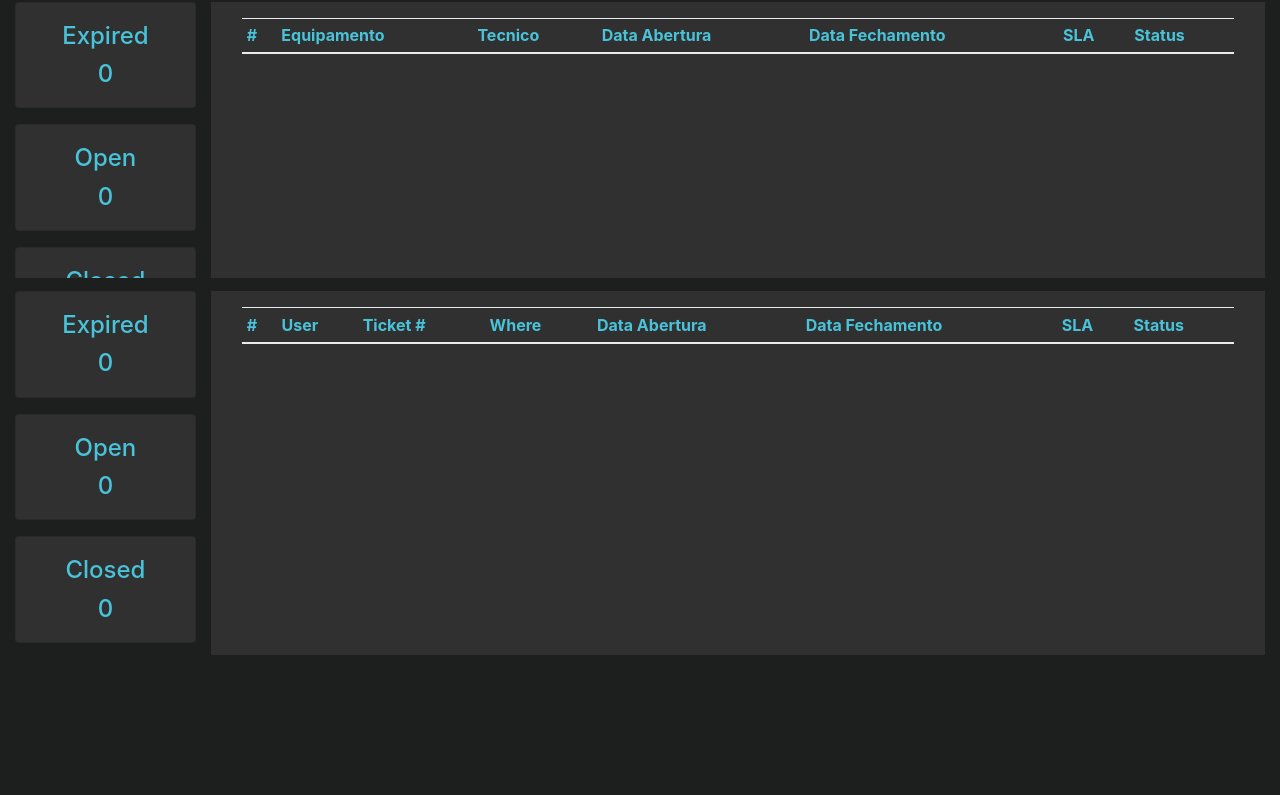
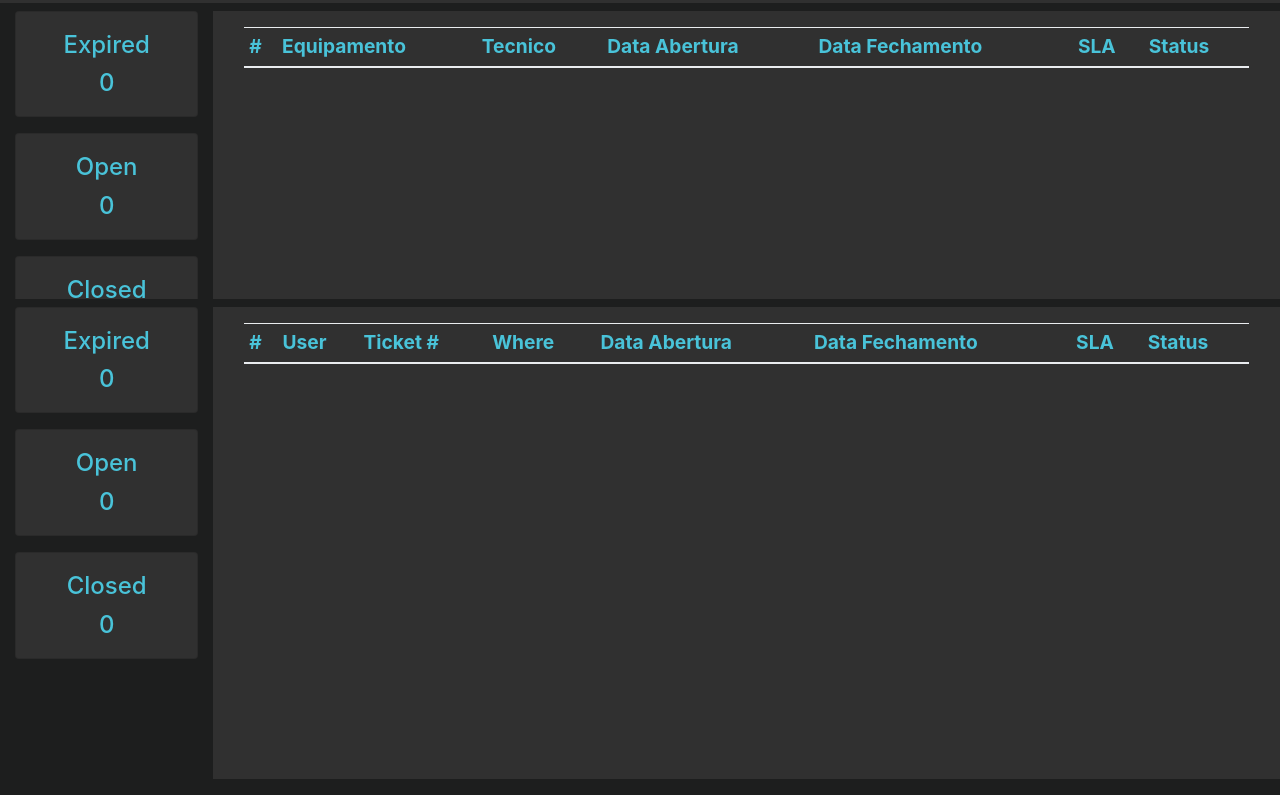
Before and after one commit to michelfernandes/Tickets-Dashboard, a plain HTML site: page index.html in a window 1280 px wide. Shown: the part 59-854 px from the top of the page. Before the commit the page ends 800 px from the top, so only its background shows below. Drawn offline with nearby package versions, Linux system fonts and the light colour scheme; no server answers.

Commit message:
Change layout of the table div

```diff
--- a/index.html
+++ b/index.html
@@ -5,18 +5,20 @@
   <script src="xlsx.full.min.js"></script>
   <link rel="stylesheet" href="https://maxcdn.bootstrapcdn.com/bootstrap/4.0.0-beta/css/bootstrap.min.css">
   <style>
-  html{height: 100%;}
   body{
-    height: 100%;
     color: #49c3d9;
     background-color: #1d1e1e;
   }
   table tbody{
     color: white;
   }
+  table{
+    width: 105%;
+    max-width: 105%;
+    font-size: 1.2rem;
+  }
   .title{
     padding: .3em;
-    height: 6%;
     overflow-y:auto;
   }
   .back-gray{
@@ -30,18 +32,15 @@
     padding:1em;
   }
   .div-printer{
-    margin: 1% 0;
-    height: 38%;
-    overflow-y:auto;
+    margin: .5em 0;
+    height: 18em;
+    overflow-y:hidden;
   }
   .div-lenovo{
-    margin: 1% 0;
-    height: 50%;
-    overflow-y:auto;
-  }
-  .padding-right{
-    height: 91%;
-    padding-right: 15px;
+    padding-bottom: .5em;
+    margin: .5em 0;
+    height: 30em;
+    overflow-y:hidden;
   }
   </style>
 </head>
@@ -49,8 +48,6 @@
     <div class="back-gray text-center title">
       <h1>IT Tickets Management</h1>
     </div>
-
-    <div class="padding-right">
 
     <div class="row div-printer">
       <div class="col-md-2">
@@ -84,7 +81,7 @@
       </div>
       <div class=" back-gray col-md-10">
 
-        <div class="container back-gray div-table">
+        <div class="div-table">
           <table class="table table-sm">
             <thead>
               <tr>
@@ -146,7 +143,7 @@
 
             <div class=" back-gray col-md-10">
 
-              <div class="container back-gray div-table">
+              <div class="div-table">
                 <table class="table table-sm">
                   <thead>
                     <tr>
@@ -172,13 +169,11 @@
                       <td class="bg-success list-status"><span >Resolvido</span></td>
                     </tr>
 
-
                   </tbody>
                 </table>
               </div>
             </div>
             </div>
-          </div>
 
 
 </body>
@@ -212,14 +207,14 @@
   }
 
   function updateData(){
-console.log('oi');
     sheet_name = workbook.SheetNames[7];
     worksheet = workbook.Sheets[sheet_name];
     jsonObject = (XLSX.utils.sheet_to_json(worksheet));
     $('#printer-tbodyid').empty();
     let class_status = '';
     let s1=0,s2=0,s3=0;
-    for(let i=0; i<jsonObject.length; i++){
+    for(let i=jsonObject.length-1; i>=0; i--){
+      if((jsonObject.length-1 - i) >= 5){break;}
 
       if(jsonObject[i]['Situacao'] === 'Resolvido'){
         class_status = 'bg-success';
@@ -254,7 +249,8 @@ console.log('oi');
     s1=0;
     s2=0;
     s3=0;
-    for(let i=0; i<jsonObject.length; i++){
+    for(let i=jsonObject.length-1; i>=0; i--){
+      if((jsonObject.length-1 - i) >= 10){break;}
 
       if(jsonObject[i]['Status'] === 'Closed'){
         class_status = 'bg-success';
```
